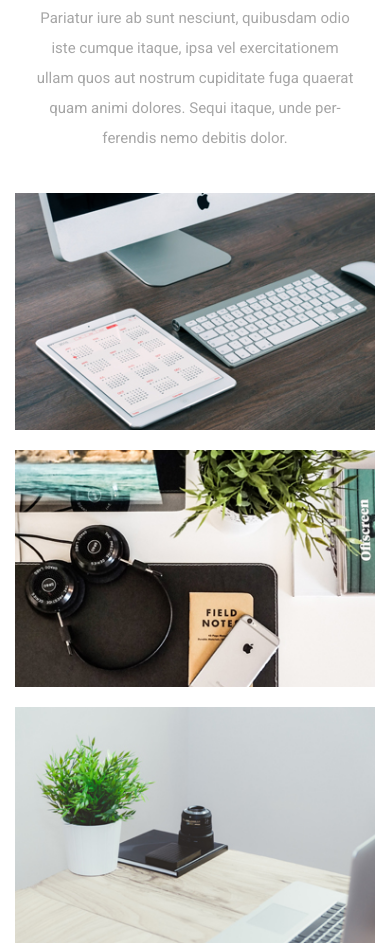
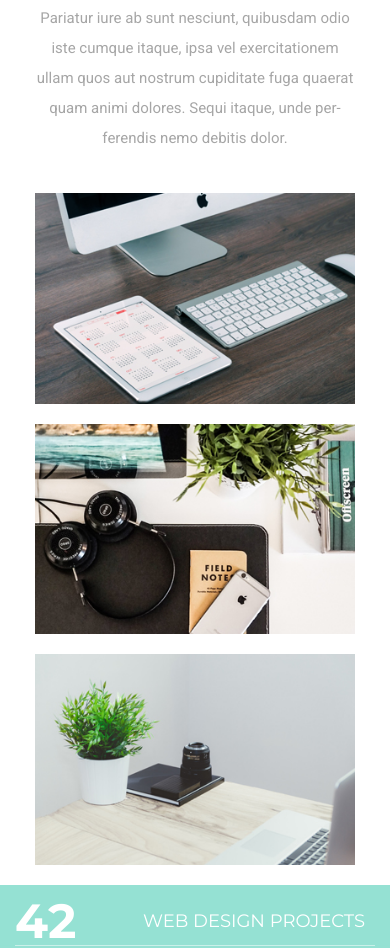
Before and after one commit to syavik2001/lesson_6, a plain HTML site: page index.html in a window 390 px wide. Shown: the part 1024-1972 px from the top of the page. Drawn offline with Linux system fonts and the light colour scheme.

Commit message:
13082022

```diff
--- a/style.css
+++ b/style.css
@@ -427,7 +427,7 @@ html {
 @media (max-width: 599px) {
 	.story__photocontainer {
 		grid-template-columns: 100%;
-		margin: 0 0 20px 0;
+		margin: 0 20px 20px;
 	}
 }
 
```
